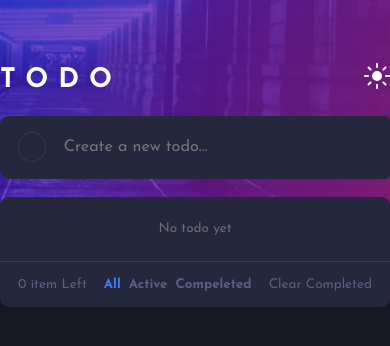
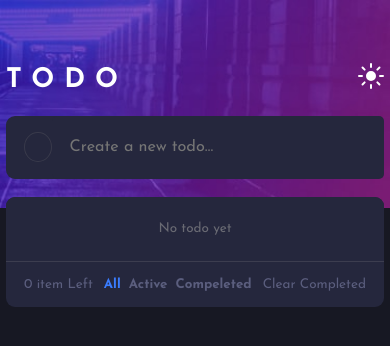
Before and after one commit to itsnooshin/Todo-list-React, a React (Vite) app: page / in a window 390 px wide. Shown: the top 346 px of the page. Built offline with nearby package versions, Linux system fonts and the light colour scheme.

Commit message:
change the size of main content

```diff
--- a/src/index.css
+++ b/src/index.css
@@ -213,11 +213,10 @@ input[type="checkbox"]:checked::before {
     background-size: contain;
   }
   .container {
-    max-width: 45rem;
+    max-width: 42rem;
     margin: 0 auto;
   }
   .header {
-   padding-top: 7rem;
+    padding-top: 7rem;
   }
-
 }
```
